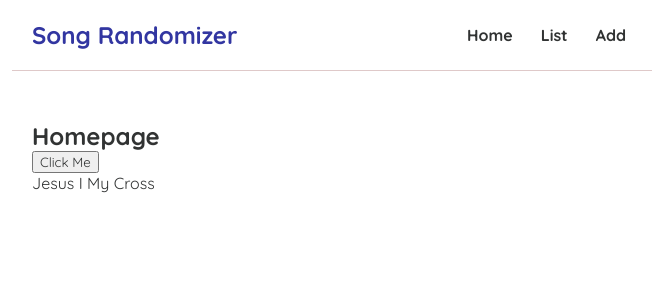
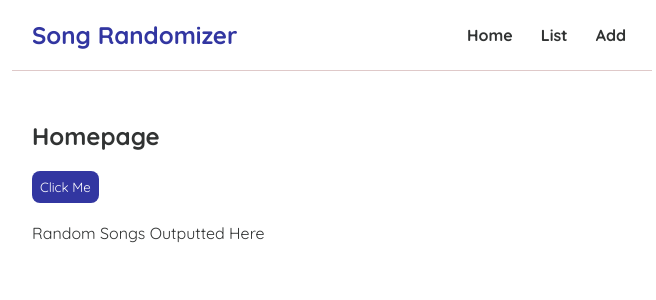
Before and after one commit to Salvador318Alvarez/Random-Song-Generator, a React (Create React App) app: page / in a window 1280 px wide. Shown: the top 300 px of the page, without its empty margins (308-964 px from the left). Built offline with nearby package versions, Linux system fonts and the light colour scheme.

Commit message:
added random song with hook

```diff
--- a/src/App.js
+++ b/src/App.js
@@ -4,12 +4,10 @@ import Home from "./Home";
 function App() {
   return (
     <div>
-      <body>
         <Navbar />
         <div className="content">
           <Home/>
         </div>
-      </body>
     </div>
   );
 }
--- a/src/Home.js
+++ b/src/Home.js
@@ -1,9 +1,23 @@
+import { useState } from 'react';
+
 const Home = () => {
+    const songs =
+            ["Jesus I My Cross Have Taken",
+            "Glory to His Name",
+            "Jesus Paid It All",
+            "The Way of the Cross",
+            "When I Survey",
+            "Beneath the Cross",
+            "I Gave My Life for Thee",
+            "At Calvary",
+            "Isn't the Love of Jesus",
+            "Peace, Peace"];
+    // let song = "Jesus I My Cross";
 
-    let song = "Jesus I My Cross";
+    const [song, setSong] = useState('Random Songs Outputted Here');
 
     const handleClick = () => {
-        song = "Glory to His Name";
+        setSong(songs[Math.floor(Math.random()*10)]);
         console.log(song);
     }
 
--- a/src/index.css
+++ b/src/index.css
@@ -39,3 +39,13 @@
   margin: 30px auto;
   padding: 20px;
 }
+
+button {
+  background: rgb(50, 54, 161);
+  color: #fff;
+  border: 0;
+  padding: 8px;
+  border-radius: 8px;
+  margin: 20px auto;
+  cursor: pointer;
+}
```
